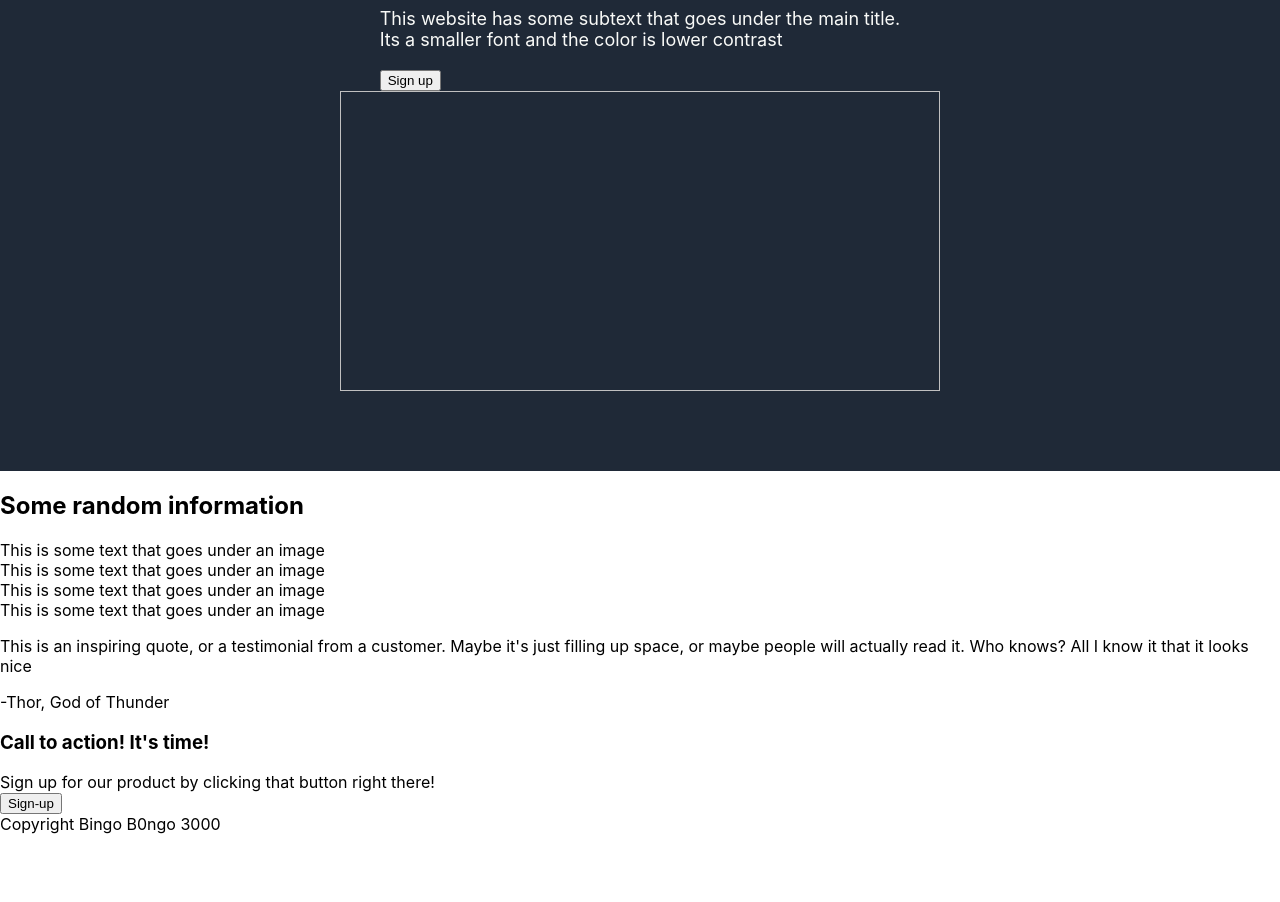
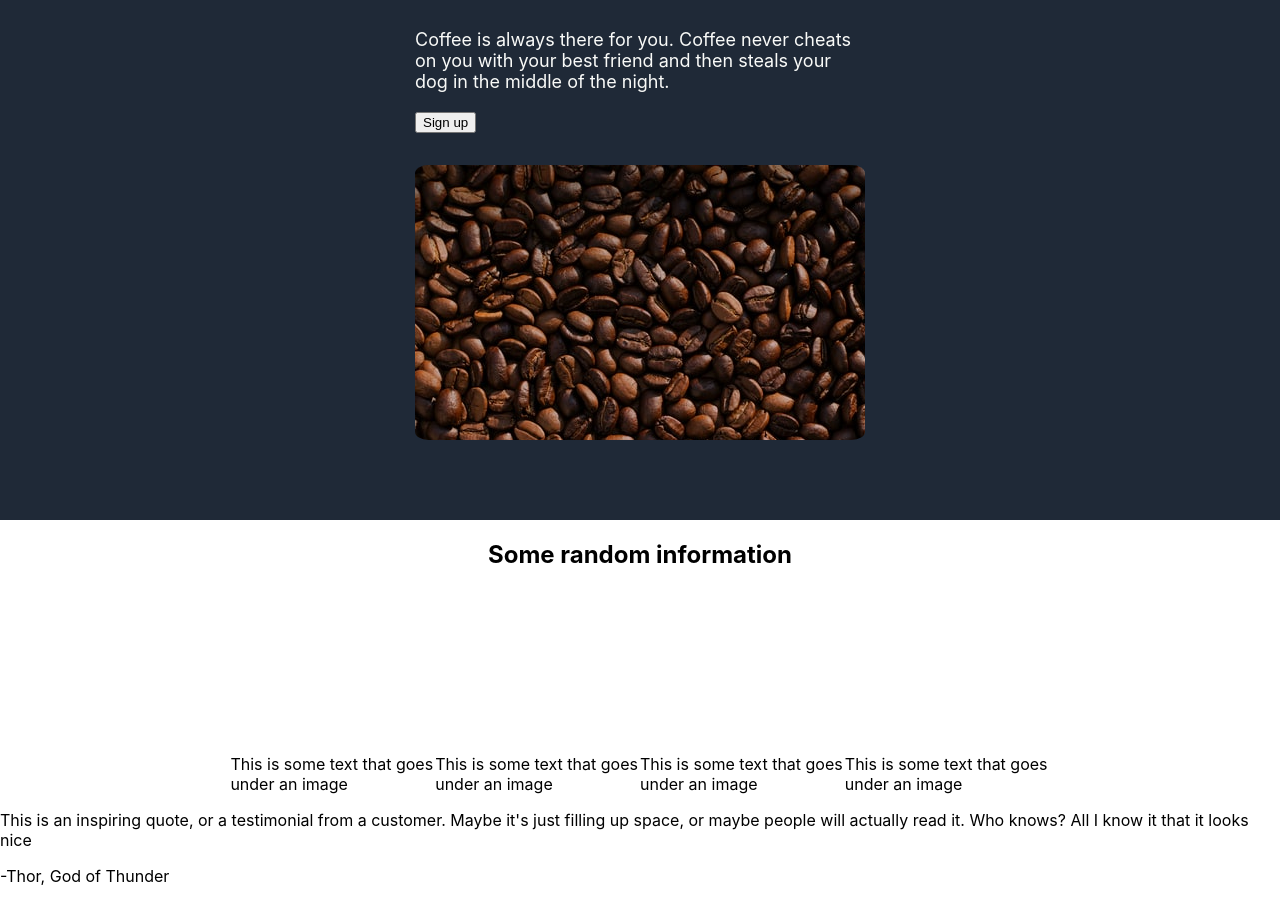
Before and after one commit to JesseRusso/LandingPage, a plain HTML site: page index.html in a window 1280 px wide. Shown: the part 236-1138 px from the top of the page. Before the commit the page ends 1070 px from the top, so only its background shows below. Drawn offline with Linux system fonts and the light colour scheme.

Commit message:
it's about coffee now

```diff
--- a/index.html
+++ b/index.html
@@ -21,11 +21,13 @@
         </div>
         <div class="hero">
             <div class="left-content">
-                <h1>This website is awesome</h1>
-                <p>This website has some subtext that goes under the main title. <br>Its a smaller font and the color is lower contrast</p>
+                <h1>Coffee is awesome</h1>
+                <p><br>Coffee is always there for you. Coffee never cheats on you with your best friend and then steals your dog in the middle of the night.</p>
                 <button>Sign up</button>
             </div>
-            <img class="right-image" href="#">
+            <div class="image-container">
+                <img class="right-image" src="./images/mike-kenneally-TD4DBagg2wE-unsplash.jpg">
+            </div>
         </div>
         <div class="information">
             <h2>Some random information</h2>
--- a/style.css
+++ b/style.css
@@ -20,6 +20,7 @@ body{
 .header a{
     font-size: 24px;
     color: #F9FAF8;
+    font-weight: 500;
 }
 ul{
     display: flex;
@@ -34,6 +35,7 @@ ul{
     flex-wrap: wrap;
     justify-content:space-around;
     padding: 10vh 15vw;
+    gap: 4vh;
     font-size: 18px;
     color: #F9FAF8;
 }
@@ -42,9 +44,41 @@ ul{
     font-weight: 900;
     color: #F9FAF8;
 }
+.left-content{
+max-width: 450px;
+}
+.image-container{
+    max-width: 450px;
+    max-height: 275px;
+    overflow: hidden;
+    border-radius: 3%;
+}
 .right-image{
     border-color: #F9FAF8;
+    width: inherit;
+    height: auto;
+}
+.information{
+    display: flex;
+    flex-direction: column;
+    align-items: center;
+}
+.cards{
+    display: flex;
+    flex-flow: row wrap;
+
+}
+.card{
+    display: flex;
+    flex-direction: column;
+    max-width: 16vw;
+    max-height: 16vw;
     border-width: 2px;
-    width: 600px;
-    height: 300px;
+    border-color: red;
 }
+.card-image{
+    width: 200px;
+    height: 200px;
+    border-width: 2px;
+    border-color: aquamarine;
+}
```
Also changed, not shown: images/mike-kenneally-TD4DBagg2wE-unsplash.jpg (added).
